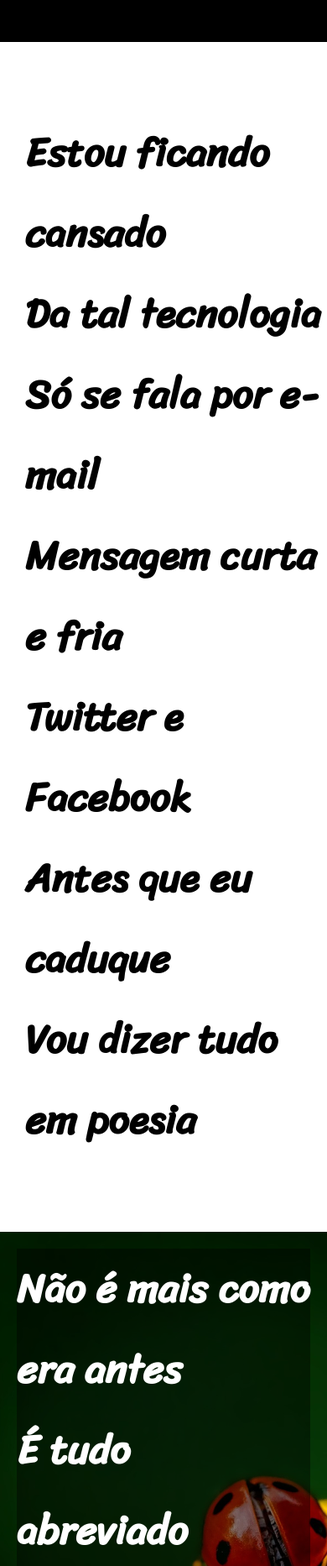
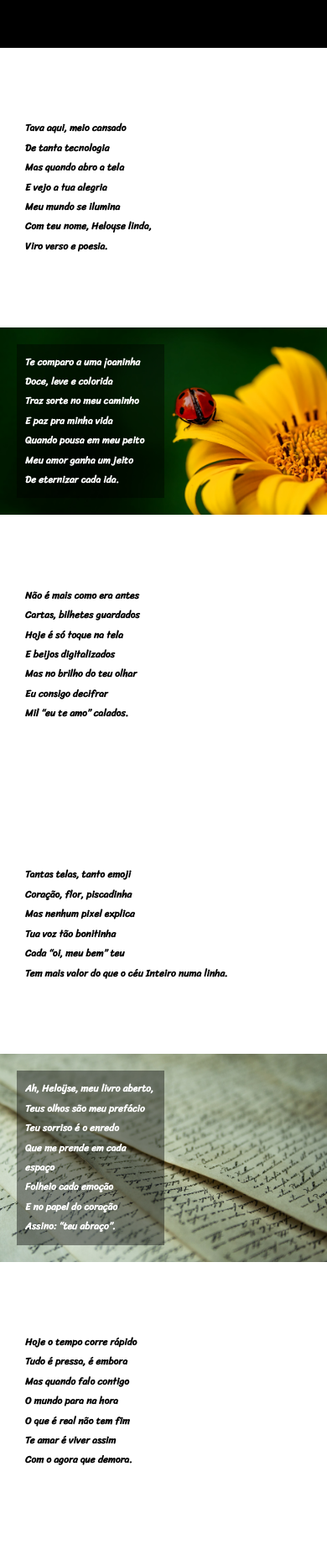
Before and after one commit to umbertopassarello/html-css, a plain HTML site: page projetos/projeto-cordel/index.html in a window 390 px wide. Shown: the part 135-2000 px from the top of the page at 84% size. Drawn offline with Linux system fonts and the light colour scheme.

Commit message:
Cordel para Heloyse - texo responsivo

```diff
--- a/projetos/projeto-cordel/index.html
+++ b/projetos/projeto-cordel/index.html
@@ -24,81 +24,83 @@
 
     <section class="branco">
         <p>
-            Estou ficando cansado <br>
-            Da tal tecnologia <br>
-            Só se fala por e-mail <br>
-            Mensagem curta e fria <br>
-            Twitter e Facebook <br>
-            Antes que eu caduque <br>
-            Vou dizer tudo em poesia
+            Tava aqui, meio cansado <br>
+            De tanta tecnologia <br>
+            Mas quando abro a tela <br>
+            E vejo a tua alegria <br>
+            Meu mundo se ilumina <br>
+            Com teu nome, Heloyse linda, <br>
+            Viro verso e poesia.
         </p>
     </section>
 
     <section class="imagem" id="joaninha">
         <p>
-            Não é mais como era antes<br>
-            É tudo abreviado<br>
-            "Você" só tem duas letras<br>
-            O "O" e o "E" foi riscado<br>
-            Para declarar o amor<br>
-            Basta botar uma flor<br>
-            E um coração desenhado.<br>
+            Te comparo a uma joaninha <br>
+            Doce, leve e colorida <br>
+            Traz sorte no meu caminho <br>
+            E paz pra minha vida <br>
+            Quando pousa em meu peito <br>
+            Meu amor ganha um jeito <br>
+            De eternizar cada ida.
         </p>
     </section>
 
     <section class="branco">
         <p>
-            Arroba agora não pesa<br>
-            É parte de um endereço<br>
-            Ponto final nem se usa<br>
-            Ou vai até no começo<br>
-            Agora é .com<br>
-            Se o saite é muito bom<br>
-            Ele vale um alto preço.<br>
+            Não é mais como era antes <br>
+            Cartas, bilhetes guardados <br>
+            Hoje é só toque na tela <br>
+            E beijos digitalizados <br>
+            Mas no brilho do teu olhar <br>
+            Eu consigo decifrar <br>
+            Mil “eu te amo” calados.
         </p>
-
+    </section>
+    <section>
         <p>
-            Pra piorar a liguagem<br>
-            O emoticom é um risco<br>
-            Tem símbolo para tudo<br>
-            Ponto e vírgula e um asterisco<br>
-            Um beijo significa<br>
-            Pra entender como fica<br>
-            Decifre esse rabisco.
+            Tantas telas, tanto emoji <br>
+            Coração, flor, piscadinha <br>
+            Mas nenhum pixel explica <br>
+            Tua voz tão bonitinha <br>
+            Cada “oi, meu bem” teu <br>
+            Tem mais valor do que o céu
+            Inteiro numa linha.
         </p>
     </section>
 
     <section class="imagem" id="livro">
         <p>
-            Tenho saudade das cartas<br>
-            Escritas com a própria mão<br>
-            Mandava no mês de Junho<br>
-            Só chegava no Verão<br>
-            Mas matava a saudade<br>
-            Era texto de verdade<br>
-            Nas linhas do coração.
+            Ah, Heloÿse, meu livro aberto, <br>
+            Teus olhos são meu prefácio <br>
+            Teu sorriso é o enredo <br>
+            Que me prende em cada espaço <br>
+            Folheio cada emoção <br>
+            E no papel do coração <br>
+            Assino: “teu abraço”.
         </p>
     </section>
 
     <section class="branco">
         <p>
-            Agora, escrevo e envio<br>
-            Chegando na mesma hora<br>
-            Mas quando vou prosear<br>
-            A pessoa foi embora<br>
-            Abriu outro aplicativo<br>
-            O mundo ficou cativo<br>
-            Da tecnologia do agora.
+            Hoje o tempo corre rápido <br>
+            Tudo é pressa, é embora <br>
+            Mas quando falo contigo <br>
+            O mundo para na hora <br>
+            O que é real não tem fim <br>
+            Te amar é viver assim <br>
+            Com o agora que demora.
         </p>
-
+    </section>
+    <section>
         <p>
-            Felizmente, pra orar<br>
-            Não precisa de internet<br>
-            Deus escuta todo mundo<br>
-            Se quiser, faça esse teste<br>
-            Dois pontos são dois joelhos<br>
-            Seus lábios são aparelhos<br>
-            Deixe que Deus interprete.
+            E se um dia eu me perder <br>
+            Na rede ou na confusão <br>
+            Faço prece em silêncio <br>
+            Com o amor na intenção <br>
+            Dois pontos: o coração <br>
+            E nos lábios, a conexão <br>
+            Do beijo e da oração.
         </p>
     </section>
 
--- a/projetos/projeto-cordel/style.css
+++ b/projetos/projeto-cordel/style.css
@@ -34,6 +34,7 @@ header h1{
     font-family: var(--fonte2);
     font-variant: small-caps;
     margin-bottom: 10px;
+    font-size: 10vw;
 }
 
 header a{
@@ -52,7 +53,7 @@ header a:hover{
 section{
     padding: 10vh 0px 10vh 30px;
     font-family: var(--fonte3);
-    font-size: 3em;
+    font-size: 3vw;
     color: black;
     line-height: 2em;
 }
@@ -69,13 +70,14 @@ section{
     background-size: cover;
     background-position: center center;
     background-attachment: fixed;
-    padding: 20px;
+    padding: 20px 0px 20px 20px;
 }
 
 .imagem > p {
     color: white;
     background-color: rgba(0, 0, 0, 0.411);
-    max-width: 600px;
+    width: 40vw;
+    padding: 10px;
 }
 
 footer {
```
